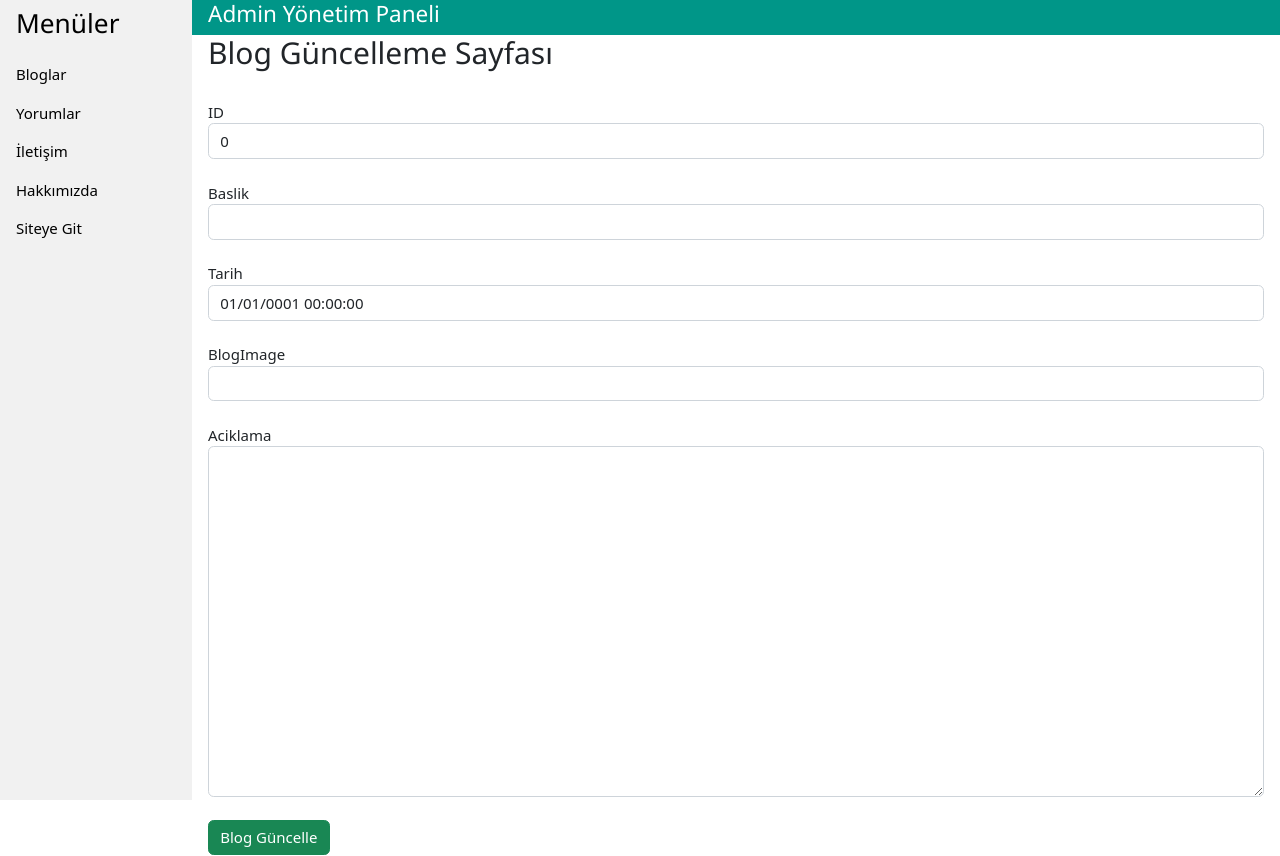
After one commit to ipekgozlek/TravelTripProje, an ASP.NET MVC app: template Views/Admin/BlogGetir.cshtml in a window 1280 px wide. The commit adds this page. Run offline with ASP.NET Core 8 and stand-ins for ASP.NET MVC 5, Linux system fonts and the light colour scheme; the template is opened without the code that fills it, so the values that code supplies are empty; the project's own start-up code is not run, and a stand-in starts its controllers and pages; some libraries are stand-ins or nearby versions.

Commit message:
adding new controller

```diff
--- a/Controllers/DefaultController.cs
+++ b/Controllers/DefaultController.cs
@@ -28,7 +28,7 @@ namespace TravelTripProje.Controllers
         }
         public PartialViewResult Partial2()
         {
-            var deger = c.Blogs.ToList();
+            var deger = c.Blogs.Take(10).ToList();
             return PartialView(deger);
         }
 
--- /dev/null
+++ b/Views/Admin/BlogGetir.cshtml
@@ -0,0 +1,28 @@
+@model TravelTripProje.Models.Siniflar.Blog
+@{
+    ViewBag.Title = "BlogGetir";
+    Layout = "~/Views/Shared/_AdminLayout.cshtml";
+}
+
+<h2>Blog Güncelleme Sayfası</h2>
+<br />
+@using (Html.BeginForm("BlogGuncelle", "Admin", FormMethod.Post))
+{
+    @Html.LabelFor(x => x.ID)
+    @Html.TextBoxFor(x => x.ID, new { @class = "form-control", @readonly = "readonly" })
+    <br />
+
+    @Html.LabelFor(x => x.Baslik)
+    @Html.TextBoxFor(x => x.Baslik, new { @class = "form-control" })
+    <br />
+    @Html.LabelFor(x => x.Tarih)
+    @Html.TextBoxFor(x => x.Tarih, new { @class = "form-control" })
+    <br />
+    @Html.LabelFor(x => x.BlogImage)
+    @Html.TextBoxFor(x => x.BlogImage, new { @class = "form-control" })
+    <br />
+    @Html.LabelFor(x => x.Aciklama)
+    @Html.TextAreaFor(x => x.Aciklama, 15, 1, new { @class = "form-control" })
+    <br />
+    <button class="btn btn-success">Blog Güncelle</button>
+}
--- a/Views/Admin/Index.cshtml
+++ b/Views/Admin/Index.cshtml
@@ -20,8 +20,8 @@
         <tr>
             <td>@x.ID</td>
             <td>@x.Baslik</td>
-            <td><a href="#" class="btn btn-danger">Sil</a></td>
-            <td><a href="#" class="btn btn-info">Güncelle</a></td>
+            <td><a href="/Admin/BlogSil/@x.ID" class="btn btn-danger">Sil</a></td>
+            <td><a href="/Admin/BlogGetir/@x.ID" class="btn btn-info">Güncelle</a></td>
             <td><a href="#" class="btn btn-default">Detaylar</a></td>
 
         </tr>
--- a/Views/Shared/_AdminLayout.cshtml
+++ b/Views/Shared/_AdminLayout.cshtml
@@ -21,6 +21,7 @@
         <a href="/Yorum/Index/" class="w3-bar-item w3-button">Yorumlar</a>
         <a href="/Admin/iletisim/" class="w3-bar-item w3-button">İletişim</a>
         <a href="/Admin/hakkimizda/" class="w3-bar-item w3-button">Hakkımızda</a>
+        <a href="/Default/Index/" class="w3-bar-item w3-button">Siteye Git</a>
     </div>
 
 
```
Also changed, not shown: Controllers/AdminController.cs (+23 -1 lines), TravelTripProje.csproj.
